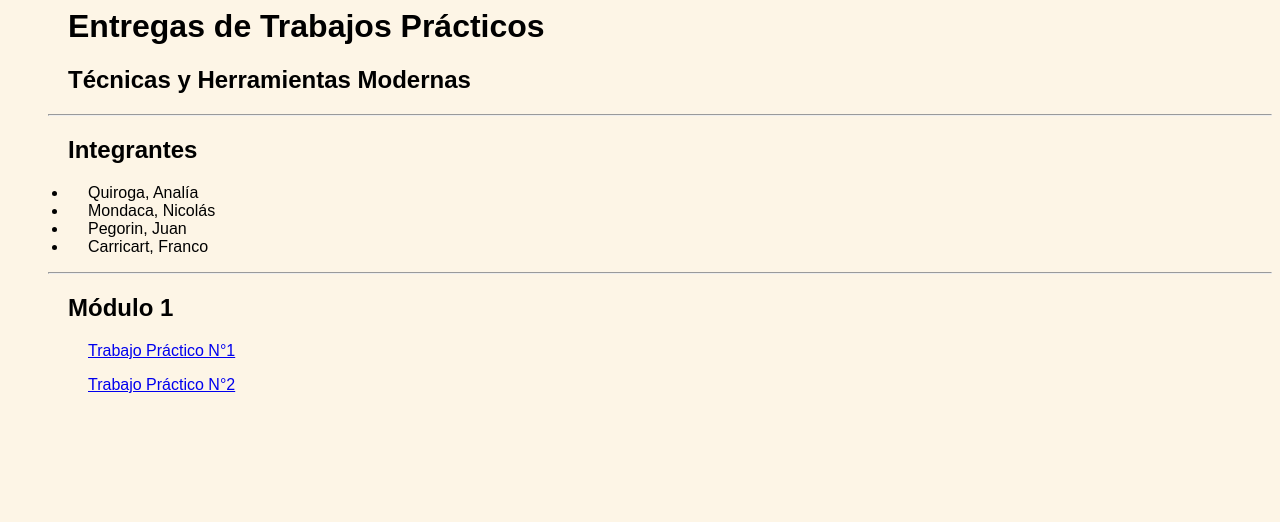
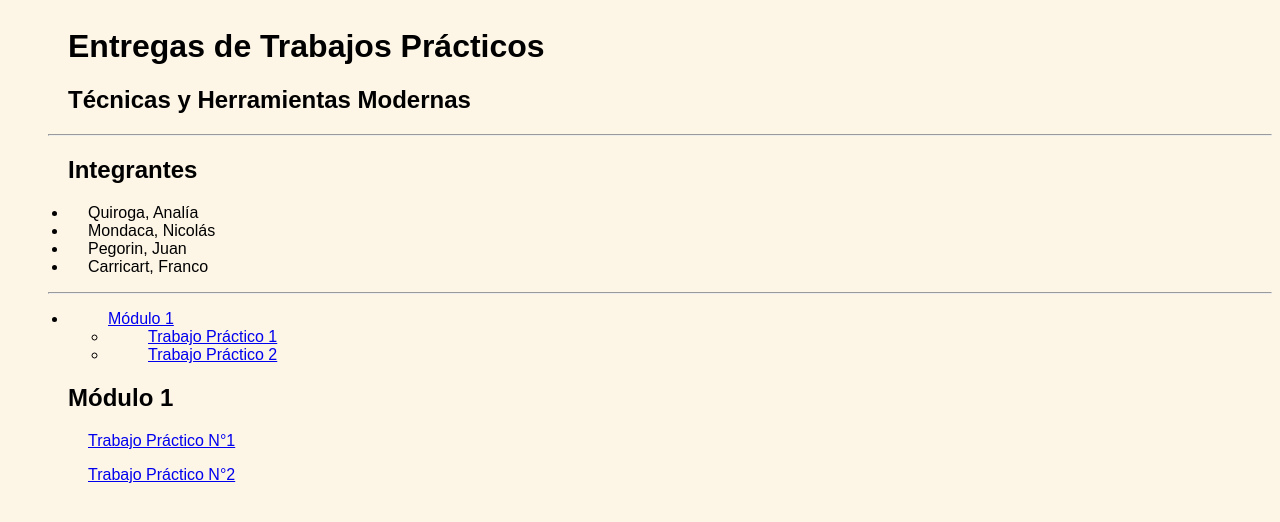
Before and after one commit to AQuirogaS/Entregas, a plain HTML site: page index.html in a window 1280 px wide. Drawn offline with Linux system fonts and the light colour scheme.

Commit message:
Update index.html

```diff
--- a/index.html
+++ b/index.html
@@ -7,7 +7,10 @@
         font-family: Arial;
         padding-left: 20px;
         background-color: #fdf5e6;
+        padding-rigth:20px;
       }
+      h1 {
+        padding-top: 20px;
     </style>
   </head>
   <body>
@@ -22,6 +25,14 @@
       <li>Carricart, Franco</li>
     </ul>
     <hr>
+    <ul>
+				<li><a href="#">Módulo 1</a>
+					<ul>
+						<li><a href="https://github.com/AQuirogaS/TP1_2022">Trabajo Práctico 1</a></li>
+						<li><a href="https://github.com/AQuirogaS/TP2_2022">Trabajo Práctico 2</a></li>
+					</ul>
+				</li>
+    </ul>
     <h2>Módulo 1</h2>
     <p><a href="https://github.com/AQuirogaS/TP1_2022">Trabajo Práctico N°1</a></p>
     <p><a href="https://github.com/AQuirogaS/TP2_2022">Trabajo Práctico N°2</a></p>
```
